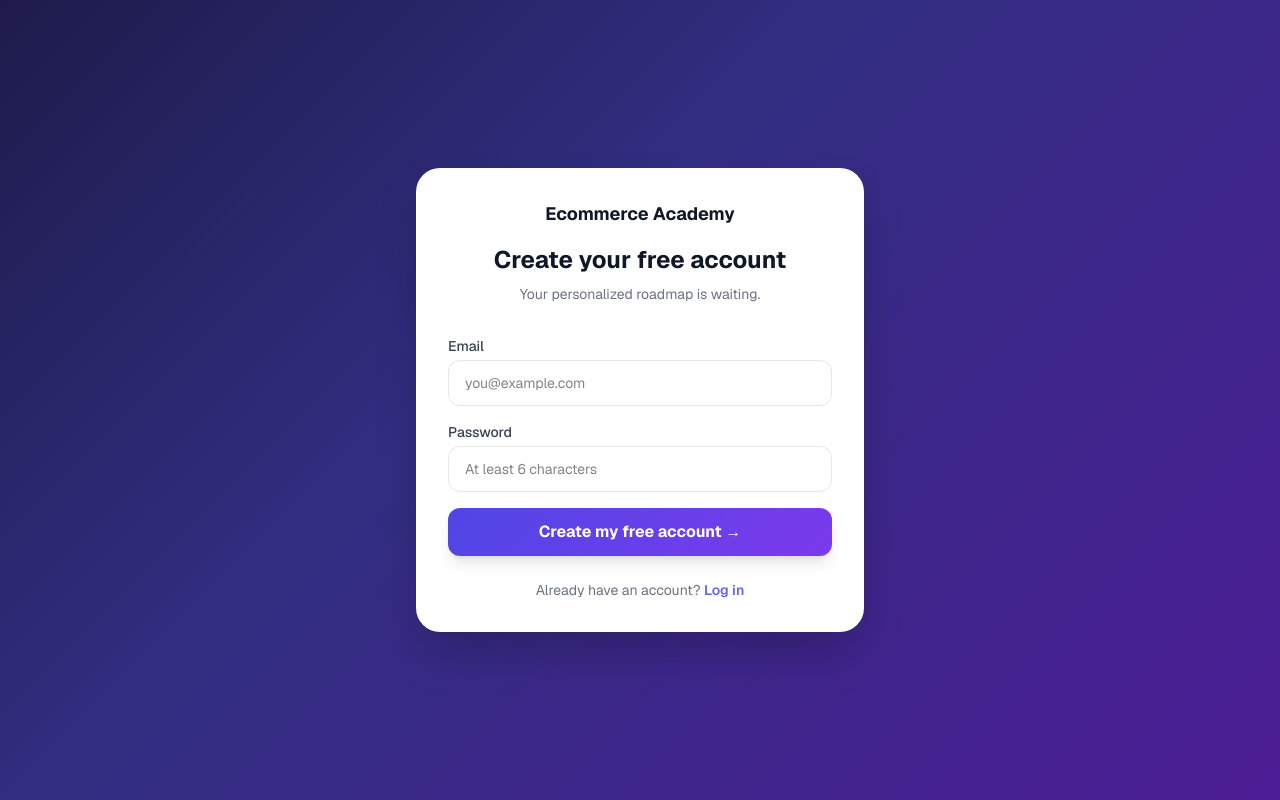
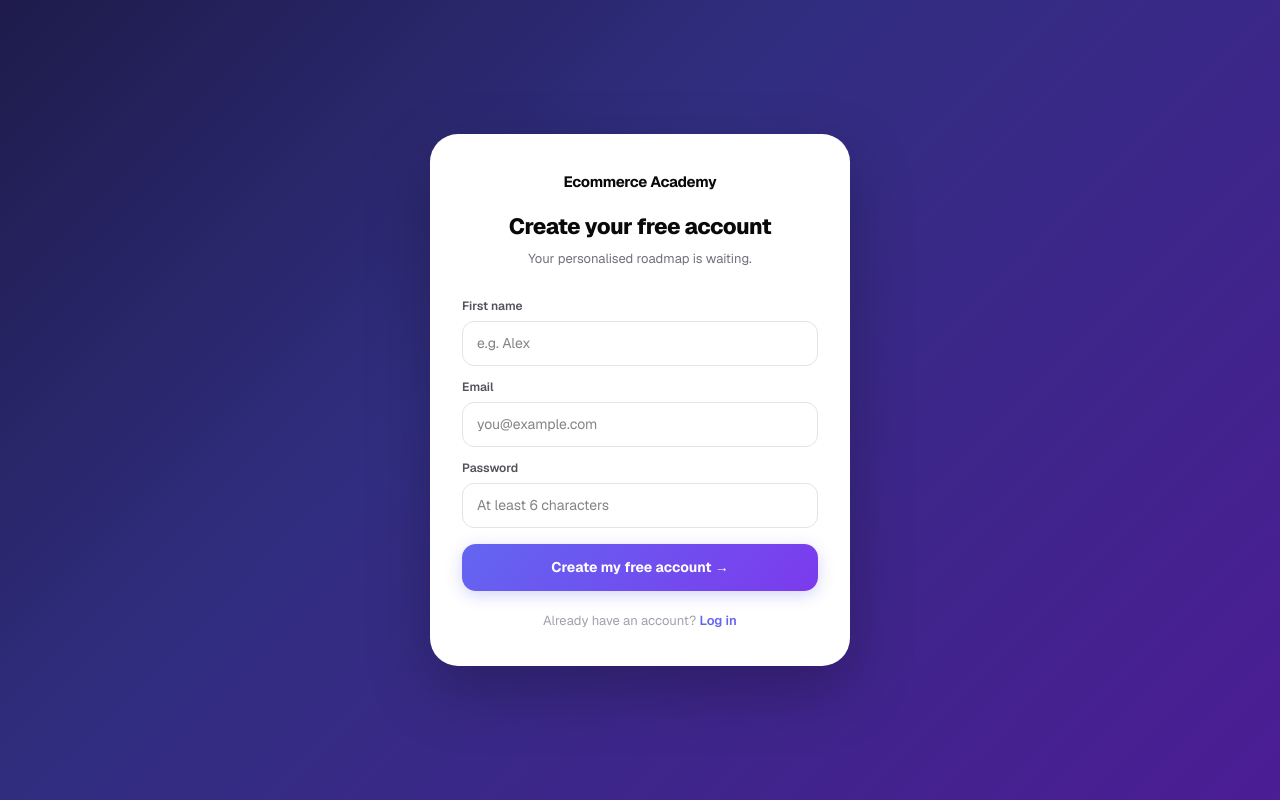
Before and after one commit to insidet97-wq/ecommerce-academy, a Next.js app: page /signup in a window 1280 px wide. Built offline with nearby package versions, Linux system fonts and the light colour scheme; no server answers.

Commit message:
Add first name to signup, profiles, dashboard and landing nav

```diff
--- a/app/dashboard/page.tsx
+++ b/app/dashboard/page.tsx
@@ -65,13 +65,13 @@ function ModuleCard({ children, unlocked }: { children: React.ReactNode; unlocke
   );
 }
 
-type Profile = { track: string | null; start_module: number; goal: string | null };
+type Profile = { track: string | null; start_module: number; goal: string | null; first_name: string | null };
 
 export default function DashboardPage() {
   const router = useRouter();
   const [email, setEmail]     = useState("");
   const [completed, setCompleted] = useState<number[]>([]);
-  const [profile, setProfile] = useState<Profile>({ track: null, start_module: 1, goal: null });
+  const [profile, setProfile] = useState<Profile>({ track: null, start_module: 1, goal: null, first_name: null });
   const [loading, setLoading] = useState(true);
 
   useEffect(() => {
@@ -82,7 +82,7 @@ export default function DashboardPage() {
 
       const [progressRes, profileRes] = await Promise.all([
         supabase.from("user_progress").select("module_id").eq("user_id", user.id),
-        supabase.from("user_profiles").select("track, start_module, goal").eq("id", user.id).single(),
+        supabase.from("user_profiles").select("track, start_module, goal, first_name").eq("id", user.id).single(),
       ]);
       setCompleted((progressRes.data ?? []).map((r: { module_id: number }) => r.module_id));
       if (profileRes.data) {
@@ -90,6 +90,7 @@ export default function DashboardPage() {
           track:        profileRes.data.track,
           start_module: profileRes.data.start_module ?? 1,
           goal:         profileRes.data.goal,
+          first_name:   profileRes.data.first_name ?? null,
         });
       }
       setLoading(false);
@@ -116,7 +117,7 @@ export default function DashboardPage() {
   const completedCount   = completed.length;
   const progressPercent  = Math.round((completedCount / MODULES.length) * 100);
   const startModule      = profile.start_module ?? 1;
-  const firstName        = email.split("@")[0];
+  const firstName        = profile.first_name || email.split("@")[0];
   const trackColor       = profile.track ? (TRACK_COLORS[profile.track] ?? "#4f46e5") : "#4f46e5";
   const isUnlocked       = (id: number) => id <= startModule || completed.includes(id - 1);
   const nextModule       = MODULES.find(m => !completed.includes(m.id) && isUnlocked(m.id));
--- a/app/signup/page.tsx
+++ b/app/signup/page.tsx
@@ -1,38 +1,41 @@
 "use client";
 
-import { useState } from "react";
+import { useState, useRef } from "react";
 import { supabase } from "@/lib/supabase";
 import Link from "next/link";
 import { useRouter } from "next/navigation";
 
-const heroBg = { background: "linear-gradient(135deg, #1e1b4b 0%, #312e81 40%, #4c1d95 100%)" };
+const HERO_BG = "linear-gradient(135deg, #1e1b4b 0%, #312e81 40%, #4c1d95 100%)";
+const INDIGO  = "#6366f1";
 
-async function saveQuizResults(userId: string) {
+async function saveQuizResults(userId: string, firstName: string) {
   try {
     const raw = localStorage.getItem("quiz_results");
-    if (!raw) return;
-    const quiz = JSON.parse(raw);
+    const quiz = raw ? JSON.parse(raw) : {};
     await supabase.from("user_profiles").upsert({
-      id: userId,
-      experience: quiz.experience,
-      goal: quiz.goal,
+      id:           userId,
+      first_name:   firstName,
+      experience:   quiz.experience,
+      goal:         quiz.goal,
       time_per_week: quiz.time,
-      budget: quiz.budget,
+      budget:       quiz.budget,
       product_idea: quiz.productIdea,
-      track: quiz.track,
+      track:        quiz.track,
       start_module: quiz.startModule ?? 1,
     });
-    localStorage.removeItem("quiz_results");
+    if (raw) localStorage.removeItem("quiz_results");
   } catch {}
 }
 
 export default function SignupPage() {
-  const router = useRouter();
-  const [email, setEmail] = useState("");
-  const [password, setPassword] = useState("");
-  const [error, setError] = useState("");
-  const [loading, setLoading] = useState(false);
-  const [success, setSuccess] = useState(false);
+  const router   = useRouter();
+  const btnRef   = useRef<HTMLButtonElement>(null);
+  const [firstName, setFirstName] = useState("");
+  const [email,     setEmail]     = useState("");
+  const [password,  setPassword]  = useState("");
+  const [error,     setError]     = useState("");
+  const [loading,   setLoading]   = useState(false);
+  const [success,   setSuccess]   = useState(false);
 
   async function handleSignup(e: React.FormEvent) {
     e.preventDefault();
@@ -45,7 +48,7 @@ export default function SignupPage() {
       setError(error.message);
       setLoading(false);
     } else {
-      if (data.user) await saveQuizResults(data.user.id);
+      if (data.user) await saveQuizResults(data.user.id, firstName.trim());
       setSuccess(true);
       setLoading(false);
     }
@@ -53,12 +56,14 @@ export default function SignupPage() {
 
   if (success) {
     return (
-      <div className="min-h-screen flex items-center justify-center px-6" style={heroBg}>
-        <div className="max-w-md w-full bg-white rounded-3xl p-8 text-center shadow-2xl">
-          <div className="text-5xl mb-4">📬</div>
-          <h1 className="text-2xl font-bold text-gray-900 mb-2">Check your email</h1>
-          <p className="text-gray-500 text-sm leading-relaxed">
-            We sent a confirmation link to <strong>{email}</strong>. Click it to activate your account and access your personalized roadmap.
+      <div className="min-h-screen flex items-center justify-center px-6" style={{ background: HERO_BG }}>
+        <div style={{ maxWidth: 420, width: "100%", background: "#fff", borderRadius: 28, padding: "40px 32px", textAlign: "center", boxShadow: "0 24px 64px rgba(0,0,0,0.25)" }}>
+          <div style={{ fontSize: 48, marginBottom: 16 }}>📬</div>
+          <h1 style={{ fontSize: 22, fontWeight: 800, color: "#09090b", marginBottom: 8, letterSpacing: "-0.5px" }}>
+            Check your email, {firstName}!
+          </h1>
+          <p style={{ fontSize: 13, color: "#71717a", lineHeight: 1.65 }}>
+            We sent a confirmation link to <strong style={{ color: "#09090b" }}>{email}</strong>. Click it to activate your account and access your personalised roadmap.
           </p>
         </div>
       </div>
@@ -66,59 +71,115 @@ export default function SignupPage() {
   }
 
   return (
-    <div className="min-h-screen flex items-center justify-center px-6" style={heroBg}>
-      <div className="max-w-md w-full">
-        <div className="bg-white rounded-3xl p-8 shadow-2xl">
-          <div className="mb-8 text-center">
-            <Link href="/" className="text-lg font-bold text-gray-900">Ecommerce Academy</Link>
-            <h1 className="mt-4 text-2xl font-bold text-gray-900">Create your free account</h1>
-            <p className="mt-2 text-gray-500 text-sm">Your personalized roadmap is waiting.</p>
+    <div className="min-h-screen flex items-center justify-center px-6" style={{ background: HERO_BG }}>
+      <div style={{ maxWidth: 420, width: "100%" }}>
+        <div style={{ background: "#fff", borderRadius: 28, padding: "36px 32px", boxShadow: "0 24px 64px rgba(0,0,0,0.25)" }}>
+
+          <div style={{ textAlign: "center", marginBottom: 28 }}>
+            <Link href="/" style={{ fontWeight: 700, fontSize: 15, color: "#09090b", textDecoration: "none", letterSpacing: "-0.3px" }}>
+              Ecommerce Academy
+            </Link>
+            <h1 style={{ fontSize: 22, fontWeight: 800, color: "#09090b", letterSpacing: "-0.5px", marginTop: 16, marginBottom: 6 }}>
+              Create your free account
+            </h1>
+            <p style={{ fontSize: 13, color: "#71717a" }}>Your personalised roadmap is waiting.</p>
           </div>
 
-          <form onSubmit={handleSignup} className="space-y-4">
+          <form onSubmit={handleSignup} style={{ display: "flex", flexDirection: "column", gap: 12 }}>
+
+            {/* First name */}
             <div>
-              <label className="block text-sm font-medium text-gray-700 mb-1">Email</label>
+              <label style={{ fontSize: 12, fontWeight: 600, color: "#52525b", display: "block", marginBottom: 6 }}>
+                First name
+              </label>
+              <input
+                type="text"
+                required
+                value={firstName}
+                onChange={e => setFirstName(e.target.value)}
+                placeholder="e.g. Alex"
+                style={{
+                  width: "100%", padding: "11px 14px", fontSize: 14, borderRadius: 12,
+                  outline: "none", border: "1.5px solid #e4e4e7", color: "#09090b",
+                  boxSizing: "border-box",
+                }}
+                onFocus={e => (e.currentTarget.style.borderColor = INDIGO)}
+                onBlur={e  => (e.currentTarget.style.borderColor = "#e4e4e7")}
+              />
+            </div>
+
+            {/* Email */}
+            <div>
+              <label style={{ fontSize: 12, fontWeight: 600, color: "#52525b", display: "block", marginBottom: 6 }}>
+                Email
+              </label>
               <input
                 type="email"
                 required
                 value={email}
-                onChange={(e) => setEmail(e.target.value)}
+                onChange={e => setEmail(e.target.value)}
                 placeholder="you@example.com"
-                className="w-full border border-gray-200 rounded-xl px-4 py-3 text-sm focus:outline-none focus:ring-2 focus:border-transparent"
-                style={{ "--tw-ring-color": "#6366f1" } as React.CSSProperties}
+                style={{
+                  width: "100%", padding: "11px 14px", fontSize: 14, borderRadius: 12,
+                  outline: "none", border: "1.5px solid #e4e4e7", color: "#09090b",
+                  boxSizing: "border-box",
+                }}
+                onFocus={e => (e.currentTarget.style.borderColor = INDIGO)}
+                onBlur={e  => (e.currentTarget.style.borderColor = "#e4e4e7")}
               />
             </div>
+
+            {/* Password */}
             <div>
-              <label className="block text-sm font-medium text-gray-700 mb-1">Password</label>
+              <label style={{ fontSize: 12, fontWeight: 600, color: "#52525b", display: "block", marginBottom: 6 }}>
+                Password
+              </label>
               <input
                 type="password"
                 required
                 value={password}
-                onChange={(e) => setPassword(e.target.value)}
+                onChange={e => setPassword(e.target.value)}
                 placeholder="At least 6 characters"
-                className="w-full border border-gray-200 rounded-xl px-4 py-3 text-sm focus:outline-none focus:ring-2"
+                style={{
+                  width: "100%", padding: "11px 14px", fontSize: 14, borderRadius: 12,
+                  outline: "none", border: "1.5px solid #e4e4e7", color: "#09090b",
+                  boxSizing: "border-box",
+                }}
+                onFocus={e => (e.currentTarget.style.borderColor = INDIGO)}
+                onBlur={e  => (e.currentTarget.style.borderColor = "#e4e4e7")}
               />
             </div>
 
             {error && (
-              <div className="bg-red-50 border border-red-100 rounded-xl px-4 py-3">
-                <p className="text-red-600 text-sm">{error}</p>
+              <div style={{ background: "#fff7f7", border: "1px solid #fecaca", borderRadius: 10, padding: "10px 14px" }}>
+                <p style={{ fontSize: 13, color: "#dc2626" }}>{error}</p>
               </div>
             )}
 
             <button
+              ref={btnRef}
               type="submit"
               disabled={loading}
-              className="w-full text-white font-bold py-3 rounded-xl transition-opacity disabled:opacity-50 shadow-lg"
-              style={{ background: "linear-gradient(135deg, #4f46e5, #7c3aed)" }}
+              onMouseEnter={() => { if (btnRef.current && !loading) { btnRef.current.style.boxShadow = "0 8px 28px rgba(99,102,241,0.45)"; btnRef.current.style.transform = "translateY(-1px)"; } }}
+              onMouseLeave={() => { if (btnRef.current) { btnRef.current.style.boxShadow = "0 4px 16px rgba(99,102,241,0.28)"; btnRef.current.style.transform = "translateY(0)"; } }}
+              style={{
+                width: "100%", padding: "13px",
+                background: loading ? "#e4e4e7" : "linear-gradient(135deg, #6366f1, #7c3aed)",
+                color: loading ? "#a1a1aa" : "#fff",
+                fontWeight: 700, fontSize: 14, borderRadius: 14, border: "none",
+                cursor: loading ? "not-allowed" : "pointer",
+                boxShadow: "0 4px 16px rgba(99,102,241,0.28)",
+                transition: "box-shadow 0.2s, transform 0.2s",
+                marginTop: 4,
+              }}
             >
               {loading ? "Creating account…" : "Create my free account →"}
             </button>
           </form>
 
-          <p className="mt-6 text-center text-sm text-gray-500">
+          <p style={{ textAlign: "center", marginTop: 20, fontSize: 13, color: "#a1a1aa" }}>
             Already have an account?{" "}
-            <Link href="/login" className="font-semibold hover:underline" style={{ color: "#6366f1" }}>Log in</Link>
+            <Link href="/login" style={{ color: INDIGO, fontWeight: 600, textDecoration: "none" }}>Log in</Link>
           </p>
         </div>
       </div>
```
Also changed, not shown: app/page.tsx (+8 -2 lines).
